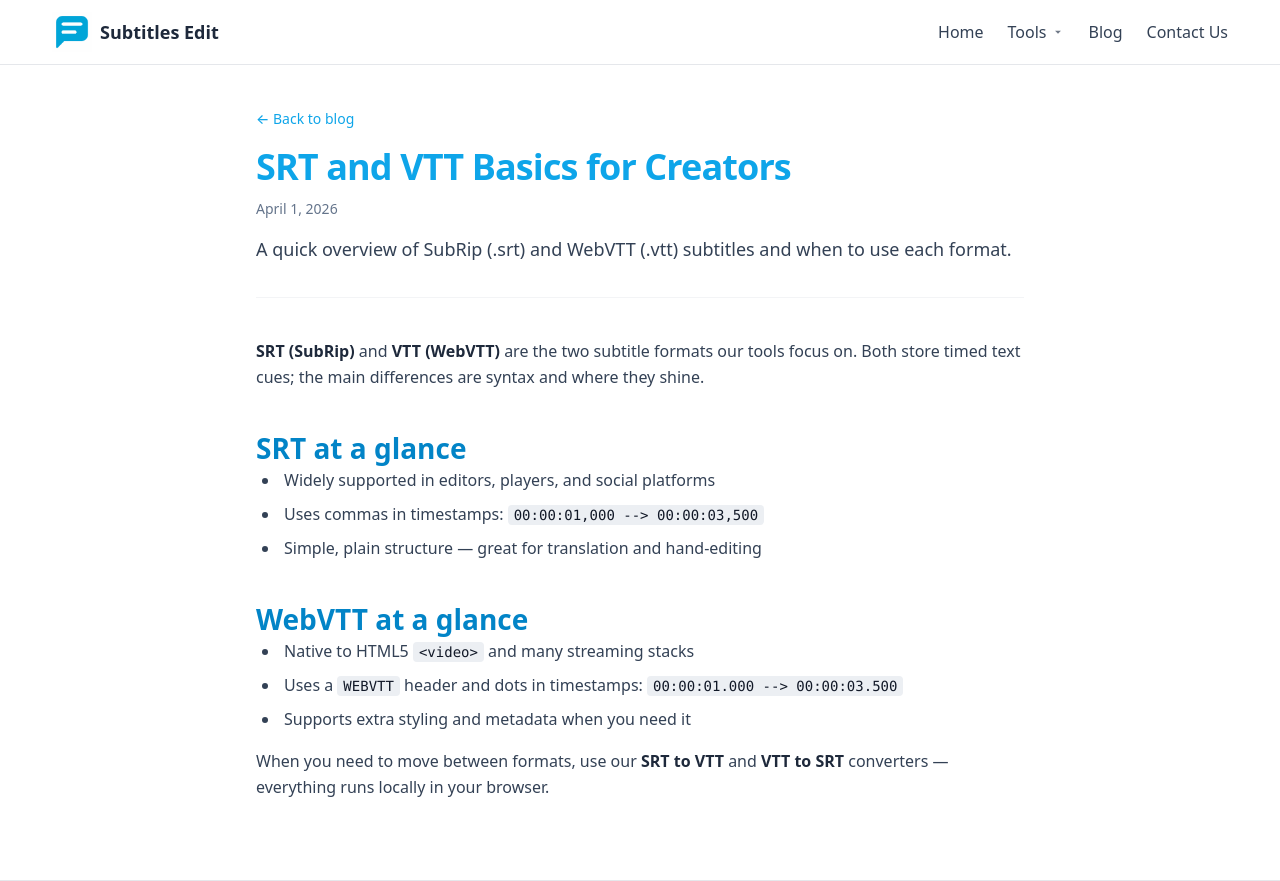
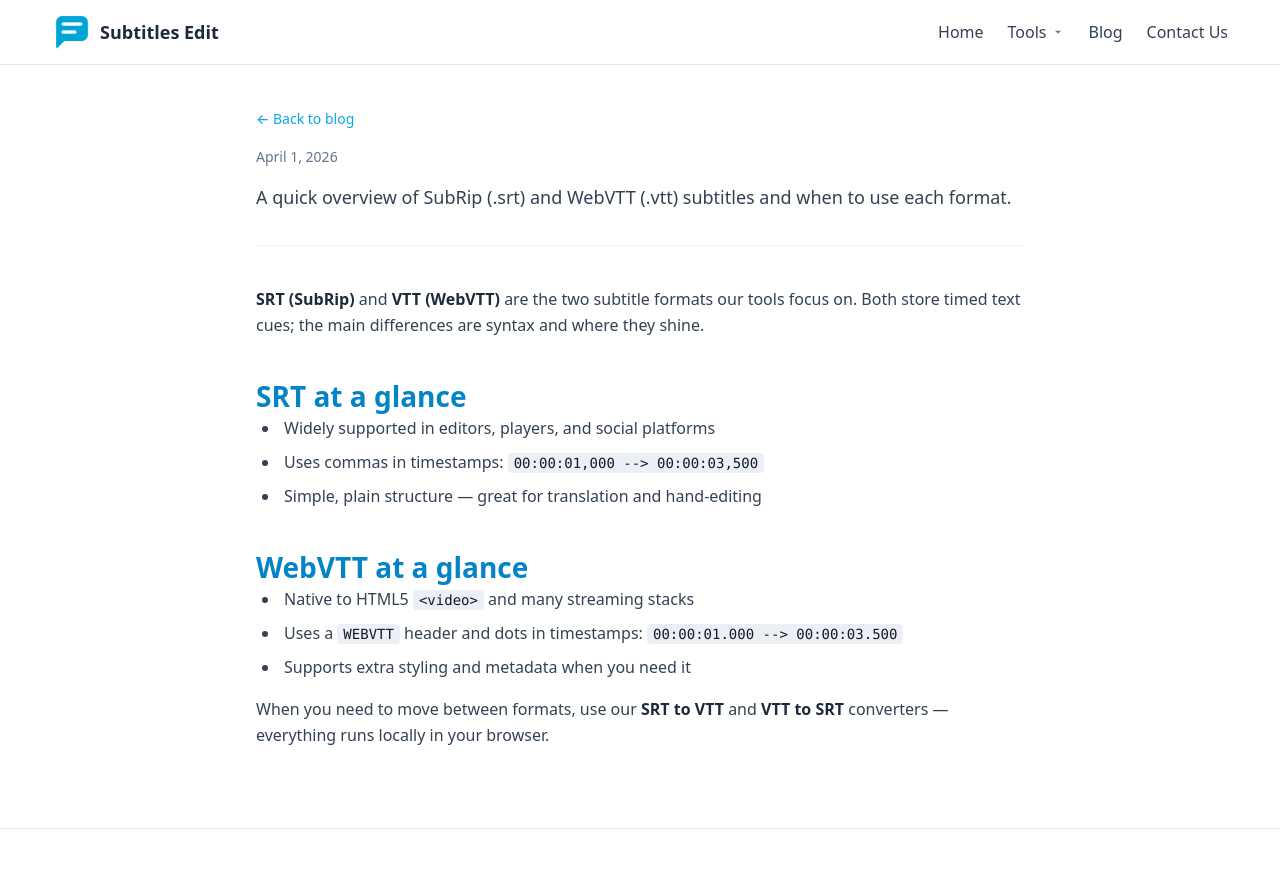
Before and after one commit to kevinrato17/subtitlesedit, a Next.js app: page /blog/srt-and-vtt-basics in a window 1280 px wide. After the commit the page ends 829 px from the top, so only its background shows below. Built offline with nearby package versions, Linux system fonts and the light colour scheme.

Commit message:
Refactor BlogPost component: remove redundant header styling for improved readability

```diff
--- a/pages/blog/[slug].js
+++ b/pages/blog/[slug].js
@@ -44,13 +44,10 @@ export default function BlogPost({ source, title, date, description, slug }) {
                 </Link>
               </p>
               <header className="border-b border-gray-100 pb-8">
-                <h1 className="text-3xl font-bold tracking-tight text-[#0ea5e9] md:text-4xl">
-                  {title}
-                </h1>
                 {date ? (
                   <time
                     dateTime={date}
-                    className="mt-3 block text-sm text-[#64748b]"
+                    className="block text-sm text-[#64748b]"
                   >
                     {formatDate(date)}
                   </time>
```
